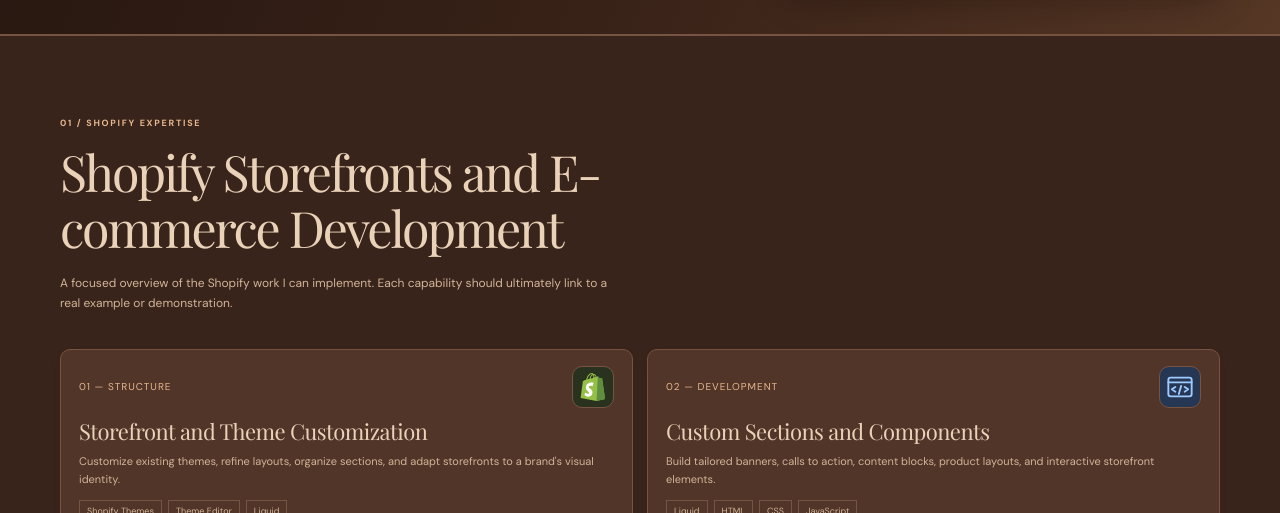
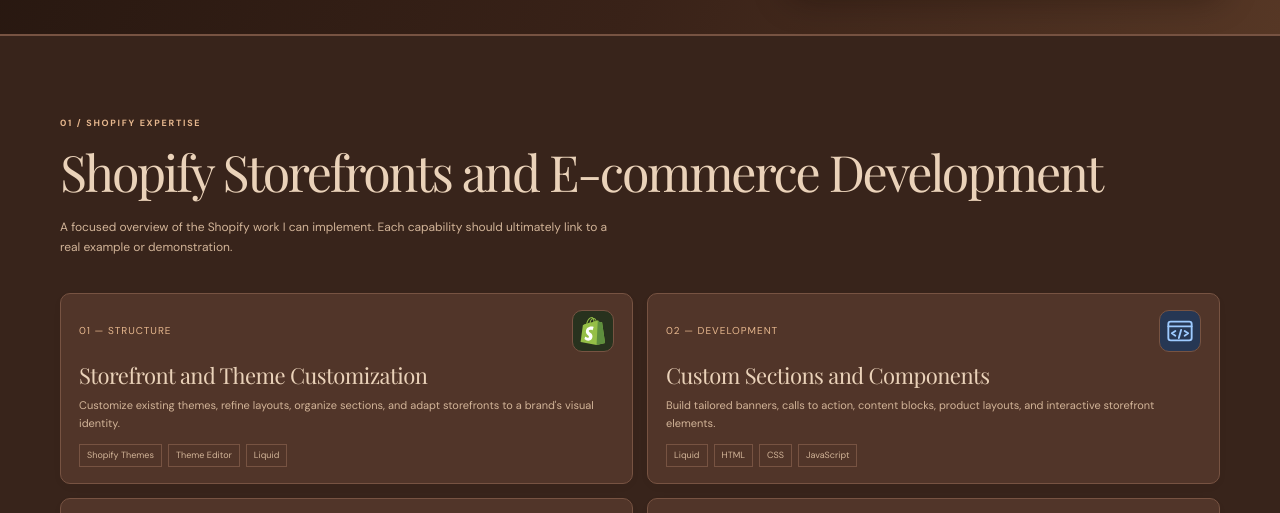
Before and after one commit to musheghharutyunyan5/Personal_cv, a plain HTML site: page index.html in a window 1280 px wide. Shown: the part 651-1164 px from the top of the page. Drawn offline with nearby package versions, Linux system fonts and the light colour scheme.

Commit message:
Keep Shopify section heading on one line on desktop

```diff
--- a/index.html
+++ b/index.html
@@ -98,6 +98,17 @@
       line-height: 1.12;
     }
 
+    @media (min-width: 768px) {
+      .expertise .section-heading {
+        max-width: none;
+      }
+
+      .expertise .shopify-heading {
+        font-size: clamp(2rem, 4vw, 3.125rem);
+        white-space: nowrap;
+      }
+    }
+
     .section-heading p {
       max-width: 550px;
       margin-top: 18px;
@@ -1096,7 +1107,7 @@
       <div class="container">
         <div class="section-heading reveal">
           <div class="eyebrow">01 / Shopify Expertise</div>
-          <h2 class="serif">Shopify Storefronts and E-commerce Development</h2>
+          <h2 class="serif shopify-heading">Shopify Storefronts and E-commerce Development</h2>
           <p>
             A focused overview of the Shopify work I can implement.
             Each capability should ultimately link to a real example or demonstration.
```
